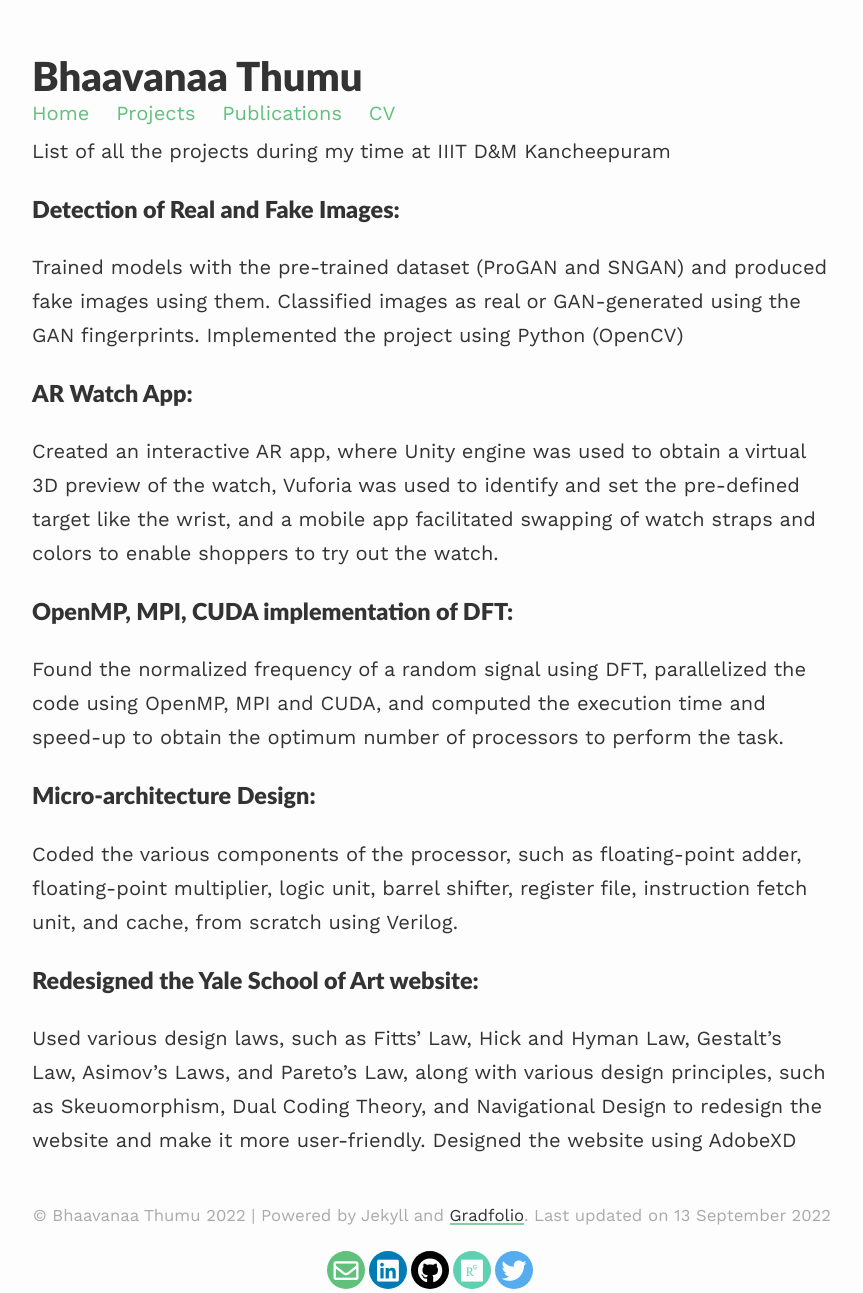
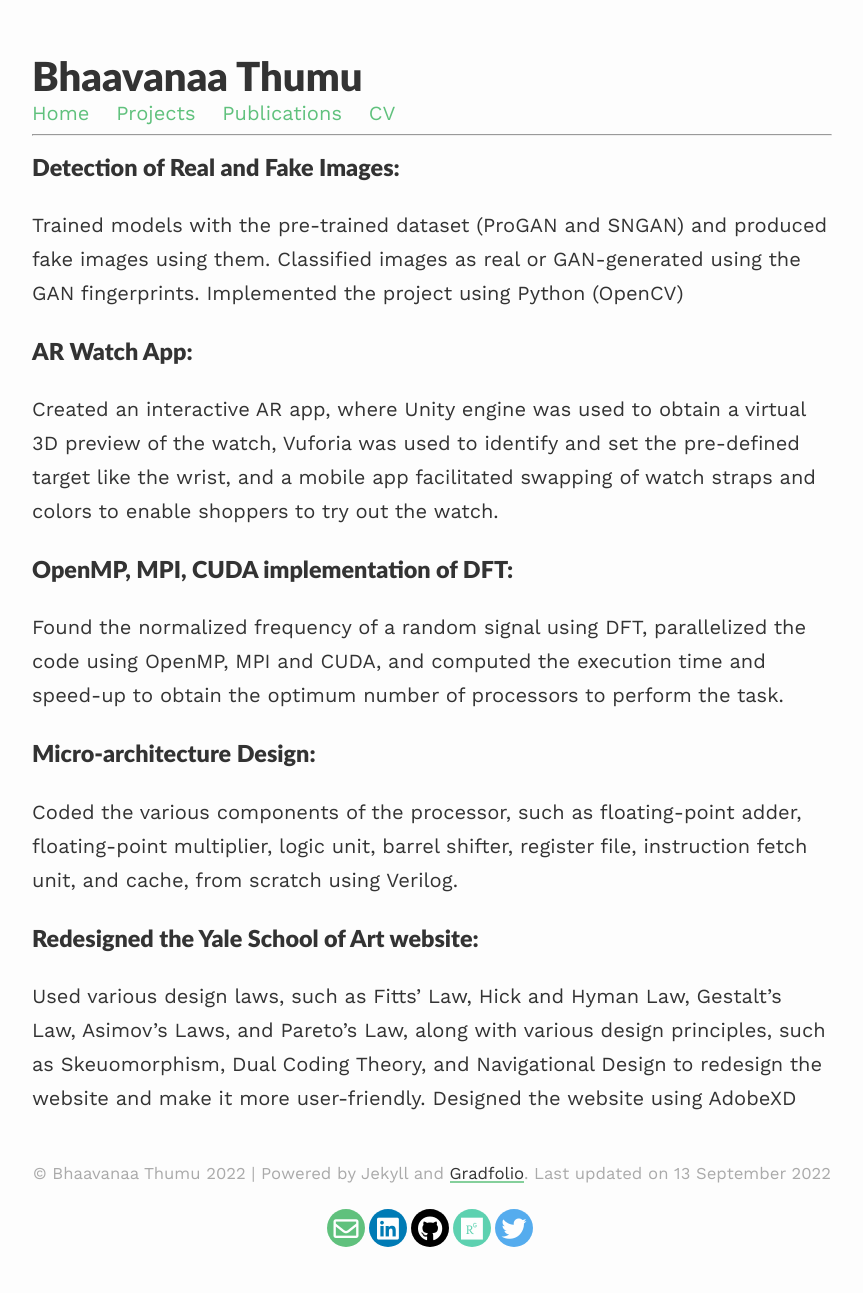
Before and after one commit to bhaavanaa/bhaavanaa.github.io, a Jekyll site: the page built from _pages/projects.md, in a window 1280 px wide. Shown: the whole page, without its empty margins (208-1071 px from the left). Built offline with Jekyll 4.4.1, drawn with Linux system fonts in a browser that asks for light colours; nearby versions of some CDN libraries; after the commit the page ends 1251 px from its top, so only the background shows below that.

Commit message:
Update projects.md

```diff
--- a/_pages/projects.md
+++ b/_pages/projects.md
@@ -6,8 +6,7 @@ published: true
 ---
 
 
-List of all the projects during my time at IIIT D&M Kancheepuram
-
+---
 ### Detection of Real and Fake Images:
 
 Trained models with the pre-trained dataset (ProGAN and SNGAN) and produced fake images using them. Classified images as real or GAN-generated using the GAN fingerprints. Implemented the project using Python (OpenCV)
```
